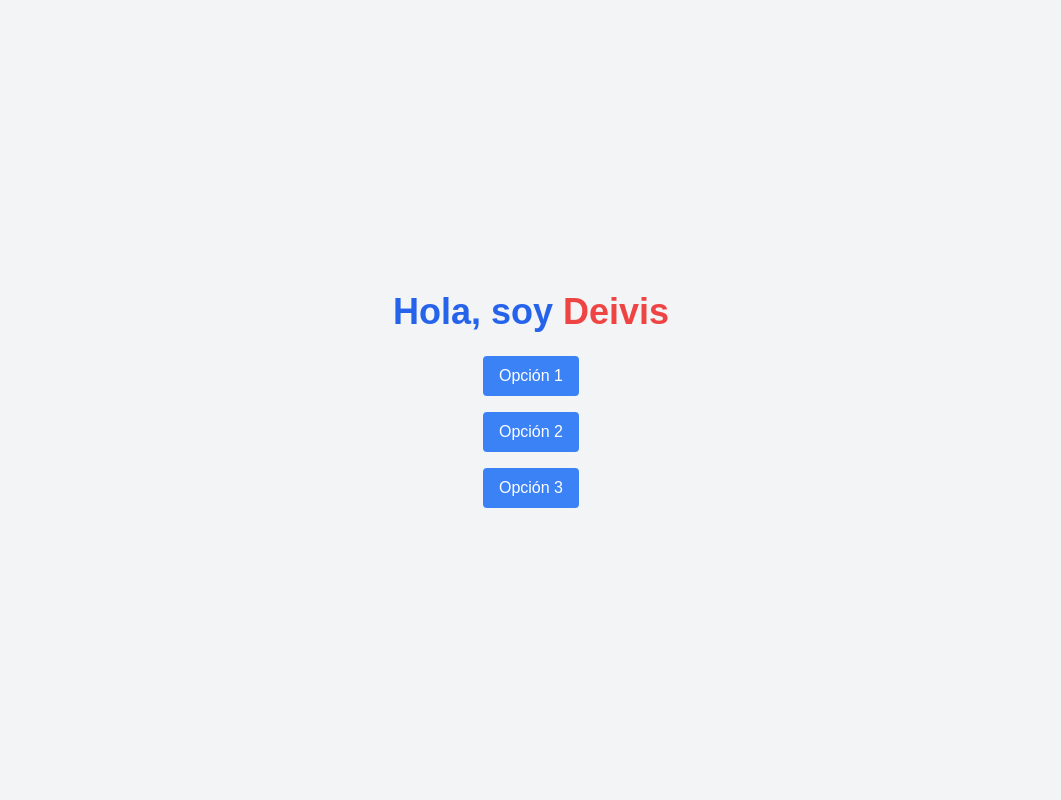
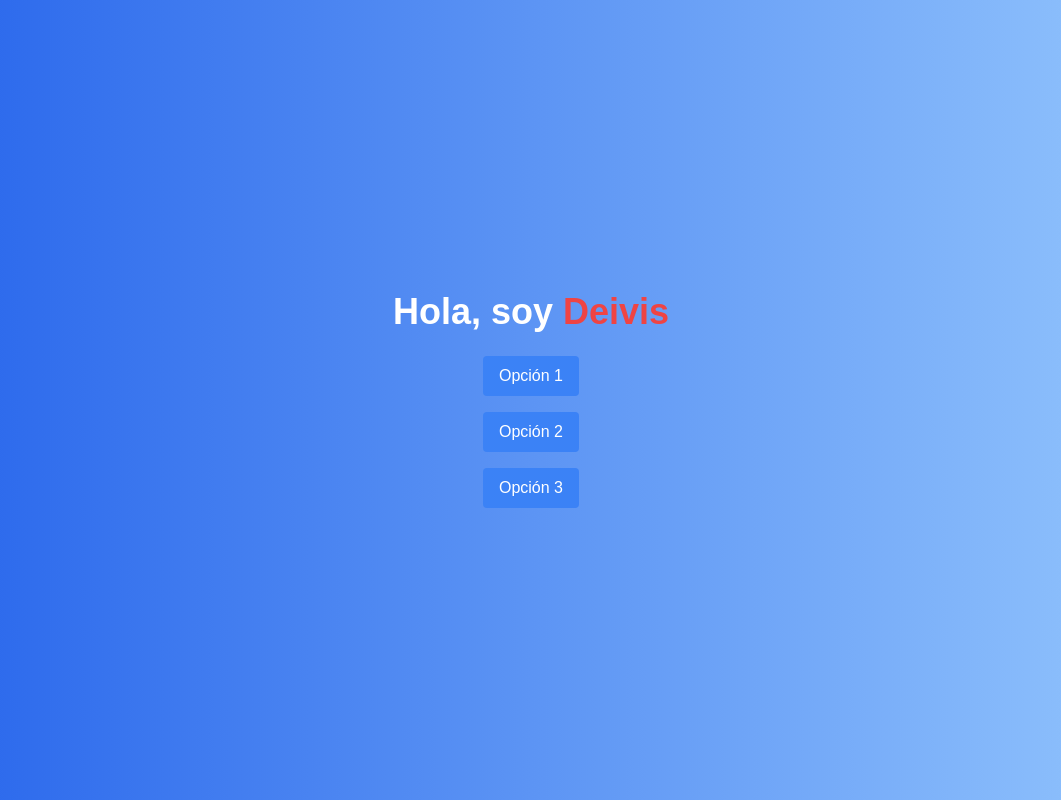
Before and after one commit to deivipluss/landing, a Next.js app: page / in a window 1280 px wide. Shown: the whole page, without its empty margins (109-1170 px from the left). Built offline with nearby package versions, Linux system fonts and the light colour scheme.

Commit message:
funciona

```diff
--- a/app/page.tsx
+++ b/app/page.tsx
@@ -15,9 +15,9 @@ const HomePage = () => {
   }, []);
 
   return (
-    <div className="flex flex-col items-center justify-center h-screen bg-gray-100">
+    <div className="flex flex-col items-center justify-center h-screen bg-gradient-to-r from-blue-600 to-blue-300">
       <motion.h1
-        className="text-4xl font-bold text-blue-600"
+        className="text-4xl font-bold text-white"
         initial={{ opacity: 0, y: -50 }}
         animate={{ opacity: 1, y: 0 }}
         transition={{ duration: 1 }}
```
